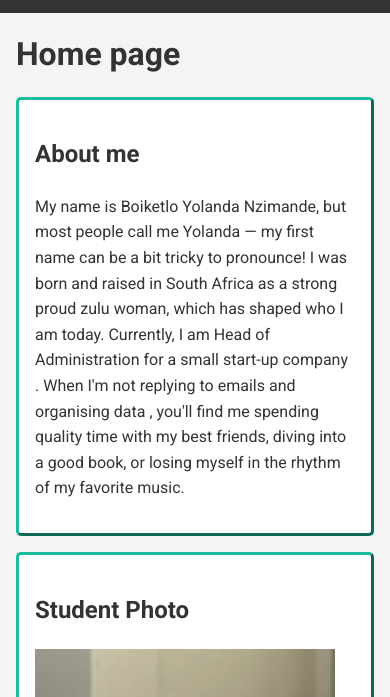
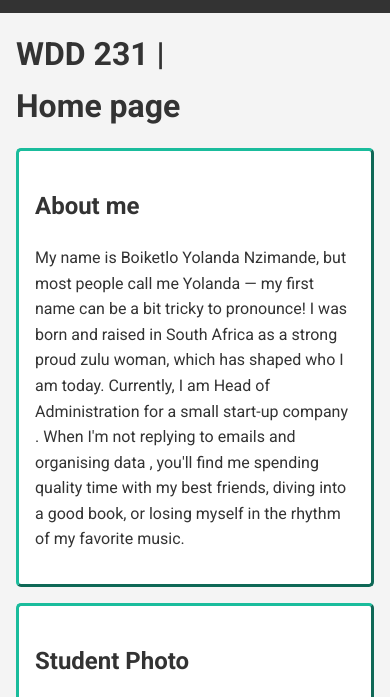
Before and after one commit to Boiketlo20/wdd231, a plain HTML site: page index.html in a window 390 px wide. Shown: the part 121-818 px from the top of the page. Drawn offline with Linux system fonts and the light colour scheme.

Commit message:
Fixed html and css

```diff
--- a/index.html
+++ b/index.html
@@ -28,7 +28,7 @@
             <a href="final.html" title="Final Project">Final Project</a>
         </nav>
         <main>
-            <h1>Home page</h1>
+            <h1>WDD 231 | Home page</h1>
             <section class="box1">
                 <h2>About me</h2>
                 <p>My name is Boiketlo Yolanda Nzimande, but most people call me Yolanda — my first name can be a
--- a/styles/small.css
+++ b/styles/small.css
@@ -29,7 +29,6 @@ header img {
 @media (max-width: 768px) {
     main {
         display: grid;
-        grid-row: 1fr 1fr 1fr;
         gap: 1rem;
     }
 
```
Also changed, not shown: images/flag_of_south_africa.webp (added).
